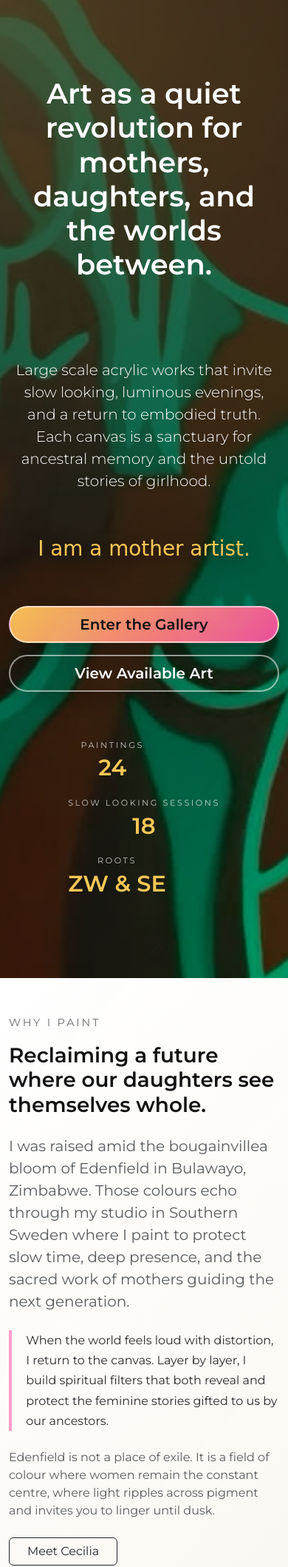
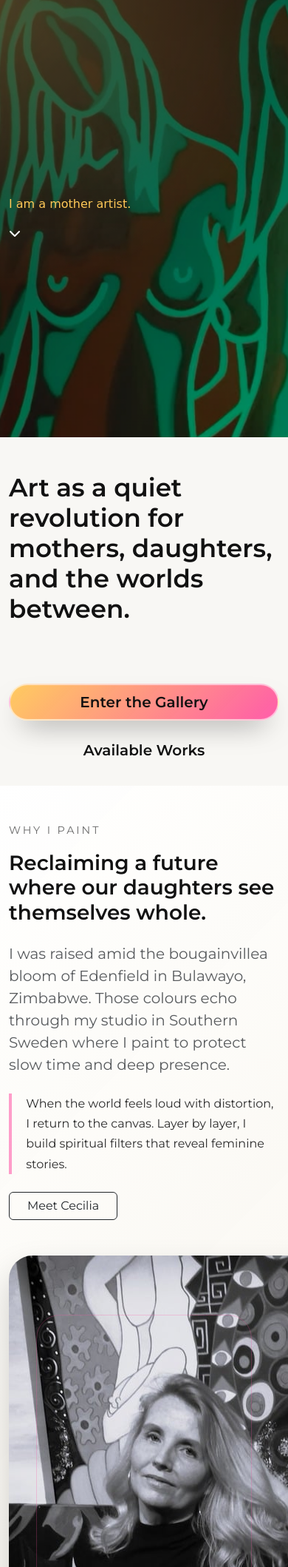
Before and after one commit to nazhameed/art-by-ck, a Django app: page / in a window 390 px wide; the page is wider, and only the part inside the window is pictured. Shown: the part 122-2240 px from the top of that part at 74% size. Run offline with Django 5.2, Linux system fonts and the light colour scheme; parts of the project's set-up code (start-up, migrations or seed data) failed here and were passed over; some web fonts are replaced.

Commit message:
feat: revamp home page layout and content for enhanced user experience

```diff
--- a/templates/home.html
+++ b/templates/home.html
@@ -9,39 +9,36 @@
 
 {% block content %}
 <section class="home-hero">
-  <div class="container-xxl py-5">
-    <div class="row justify-content-center text-center text-lg-start">
-      <div class="col-12 col-lg-10">
-        <div class="row g-5 align-items-start home-hero-grid">
-          <div class="col-lg-6 home-hero-col home-hero-col-title">
-            <h1 class="display-3 fw-semibold">
+  <div class="container-xxl">
+    <div class="home-hero-content">
+      <p class="home-hero-script cedarville-cursive-regular">
+        I am a mother artist.
+      </p>
+      <div class="hero-arrow">
+        <i class="fas fa-chevron-down"></i>
+      </div>
+    </div>
+  </div>
+</section>
+
+<!-- Clean content section below hero -->
+<section class="home-intro py-5">
+  <div class="container-xxl">
+    <div class="row justify-content-center">
+      <div class="col-lg-10">
+        <div class="row g-5 align-items-center">
+          <div class="col-lg-6">
+            <h1 class="display-4 fw-semibold mb-4">
               Art as a quiet revolution for mothers, daughters, and the worlds between.
             </h1>
           </div>
-          <div class="col-lg-6 home-hero-col home-hero-col-body">
-            <p class="lead">
-              Large scale acrylic works that invite slow looking, luminous evenings, and a return to embodied truth.
-              Each canvas is a sanctuary for ancestral memory and the untold stories of girlhood.
-            </p>
-            <p class="home-hero-script cedarville-cursive-regular fs-1 mt-3 mb-4">
-              I am a mother artist.
-            </p>
-            <div class="home-hero-buttons d-flex flex-wrap gap-3">
+          <div class="col-lg-6">
+            <div class="gallery-cta-highlight">
+              <div class="home-hero-buttons d-flex flex-wrap gap-3 mb-4">
                 <a class="btn home-hero-primary btn-lg" href="{% url 'gallery' %}">Enter the Gallery</a>
-              <a class="btn btn-outline-light btn-lg home-hero-secondary" href="{% url 'available_art' %}">View Available Art</a>
-            </div>
-            <div class="home-hero-stats">
-              <div class="stat-item">
-                <span class="label">Paintings</span>
-                <span class="value">24</span>
-              </div>
-              <div class="stat-item">
-                <span class="label">Slow looking sessions</span>
-                <span class="value">18</span>
-              </div>
-              <div class="stat-item">
-                <span class="label">Roots</span>
-                <span class="value">ZW &amp; SE</span>
+                <a class="btn home-hero-shop btn-lg" href="{% url 'available_art' %}">
+                  Available Works
+                </a>
               </div>
             </div>
           </div>
@@ -51,7 +48,7 @@
   </div>
 </section>
 
-<section class="home-story py-5 py-lg-5">
+<section class="home-story">
   <div class="container-xxl">
     <div class="row align-items-center g-5">
       <div class="col-lg-6">
@@ -61,53 +58,47 @@
         </h2>
         <p class="fs-5 text-muted">
           I was raised amid the bougainvillea bloom of Edenfield in Bulawayo, Zimbabwe. Those colours echo
-          through my studio in Southern Sweden where I paint to protect slow time, deep presence, and the sacred
-          work of mothers guiding the next generation.
+          through my studio in Southern Sweden where I paint to protect slow time and deep presence.
         </p>
-        <blockquote class="mt-4">
-          When the world feels loud with distortion, I return to the canvas. Layer by layer, I build spiritual filters that both reveal and protect the feminine stories gifted to us by our ancestors.
+        <blockquote class="mt-4 mb-4">
+          When the world feels loud with distortion, I return to the canvas. Layer by layer, I build spiritual filters that reveal feminine stories.
         </blockquote>
-        <p class="fs-6 text-muted mt-4">
-          Edenfield is not a place of exile. It is a field of colour where women remain the constant centre,
-          where light ripples across pigment and invites you to linger until dusk.
-        </p>
         <div class="mt-4">
           <a class="btn btn-outline-dark px-4" href="{% url 'about' %}">Meet Cecilia</a>
         </div>
       </div>
       <div class="col-lg-5 offset-lg-1">
-        <figure class="mb-0">
+        <div class="artist-image-container">
+          <figure class="artist-figure mb-0">
             <img
               src="{% static 'images/cecilia_k_contact.jpg' %}"
               alt="Portrait of Cecilia K in studio"
-            class="img-fluid"
+              class="artist-image"
               loading="lazy"
             />
           </figure>
         </div>
       </div>
     </div>
+  </div>
 </section>
 
-<section class="home-previews py-5 py-lg-5">
+<section class="home-previews">
   <div class="container-xxl position-relative">
     <div class="row justify-content-between align-items-end mb-5">
       <div class="col-lg-8">
         <span class="home-section-title text-light">Explore the portfolio</span>
         <h2 class="display-5 fw-semibold mt-3">Move through Edenfield</h2>
-        <p class="lead text-white-50 mt-3 mb-0">
+        <p class="lead text-white-10 mt-3 mb-0">
           From immersive exhibitions to journaled reflections, each path offers another way into the work.
         </p>
-      </div>
-      <div class="col-lg-4 text-lg-end mt-4 mt-lg-0">
-        <a class="btn btn-outline-light px-4" href="{% url 'contact' %}">Book a viewing</a>
       </div>
     </div>
     <div class="row row-cols-1 row-cols-md-2 row-cols-xl-3 g-4">
       <div class="col">
         <article class="home-preview-card h-100">
-          <div class="home-preview-media ratio ratio-4x3">
-            <img src="{% static 'images/let_sleeping_girls_lie.jpg' %}" alt="Let Sleeping Girls Lie painting detail" loading="lazy">
+          <div class="home-preview-media ratio ratio-1x1">
+            <img src="{% static 'images/let_sleeping_girls_lie.jpg' %}" alt="Let Sleeping Girls Lie painting" loading="lazy">
           </div>
           <div class="home-preview-body">
             <span class="eyebrow">Gallery</span>
@@ -119,8 +110,8 @@
       </div>
       <div class="col">
         <article class="home-preview-card h-100">
-          <div class="home-preview-media ratio ratio-4x3">
-            <img src="{% static 'images/untold_story.jpg' %}" alt="Untold Story painting detail" loading="lazy">
+          <div class="home-preview-media ratio ratio-1x1">
+            <img src="{% static 'images/untold_story.jpg' %}" alt="Untold Story painting" loading="lazy">
           </div>
           <div class="home-preview-body">
             <span class="eyebrow">Available art</span>
@@ -132,7 +123,7 @@
       </div>
       <div class="col">
         <article class="home-preview-card h-100">
-          <div class="home-preview-media ratio ratio-4x3">
+          <div class="home-preview-media ratio ratio-1x1">
             <img src="{% static 'images/the_garden_gate.jpg' %}" alt="Garden Gate exhibition installation" loading="lazy">
           </div>
           <div class="home-preview-body">
@@ -145,8 +136,8 @@
       </div>
       <div class="col">
         <article class="home-preview-card h-100">
-          <div class="home-preview-media ratio ratio-4x3">
-            <img src="{% static 'images/sofies_well.jpg' %}" alt="Sofie's Well painting detail" loading="lazy">
+          <div class="home-preview-media ratio ratio-1x1">
+            <img src="{% static 'images/sofies_well.jpg' %}" alt="Sofie's Well painting" loading="lazy">
           </div>
           <div class="home-preview-body">
             <span class="eyebrow">Journal</span>
@@ -158,7 +149,7 @@
       </div>
       <div class="col">
         <article class="home-preview-card h-100">
-          <div class="home-preview-media ratio ratio-4x3">
+          <div class="home-preview-media ratio ratio-1x1">
             <img src="{% static 'images/alone.jpg' %}" alt="Cecilia with an artwork" loading="lazy">
           </div>
           <div class="home-preview-body">
@@ -171,13 +162,13 @@
       </div>
       <div class="col">
         <article class="home-preview-card h-100">
-          <div class="home-preview-media ratio ratio-4x3">
-            <img src="{% static 'images/the_birth_of_venus.jpg' %}" alt="The Birth of Venus painting detail" loading="lazy">
+          <div class="home-preview-media ratio ratio-1x1">
+            <img src="{% static 'images/the_birth_of_venus.jpg' %}" alt="The Birth of Venus painting" loading="lazy">
           </div>
           <div class="home-preview-body">
             <span class="eyebrow">Contact</span>
             <h3>Curate a conversation</h3>
-            <p>Plan an exhibition, commission, or artist talk tailored to your space and audience.</p>
+            <p>Plan an exhibition or artist talk tailored to your space and audience.</p>
             <a class="home-preview-link" href="{% url 'contact' %}">Get in touch</a>
           </div>
         </article>
@@ -187,22 +178,91 @@
 </section>
 
 <section class="container-xxl py-5 py-lg-5">
-  <div class="home-cta p-5 p-lg-5">
-    <div class="row align-items-center home-cta-content g-4">
-      <div class="col-lg-7">
-        <span class="home-section-title text-dark">Slow looking sessions</span>
-        <h2 class="display-5 fw-semibold mt-3">
-          Host an outdoor Evening Garden gathering and let colour transform your dusk.
+  <div class="home-contact-cta p-5 p-lg-5">
+    <div class="row justify-content-center">
+      <div class="col-lg-8 text-center">
+        <div class="contact-intro mb-5">
+          <span class="home-section-title text-white">Get in touch</span>
+          <h2 class="display-5 fw-light mt-3 text-white mb-4">
+            Start a conversation about art and exhibitions
           </h2>
-        <p class="fs-5 mt-3 mb-0">
-          I create intimate, intentional experiences for families, schools, and cultural spaces where light,
-          landscape, and story align. Invite your community to step into Edenfield.
+          <p class="lead text-white-85 mb-0 mx-auto" style="max-width: 600px;">
+            Whether you're interested in a specific piece, planning an exhibition, or exploring a private viewing.
           </p>
         </div>
-      <div class="col-lg-4 offset-lg-1 text-lg-end">
-        <a class="btn btn-dark btn-lg" href="{% url 'contact' %}">Start a conversation</a>
+
+        <div class="contact-services mb-5">
+          <div class="row g-4 justify-content-center">
+            <div class="col-md-4">
+              <div class="service-item">
+                <div class="service-icon">
+                  <i class="fas fa-palette"></i>
+                </div>
+                <h6 class="service-title">Original Artwork</h6>
+                <p class="service-description">Discover pieces available for collection</p>
+              </div>
+            </div>
+            <div class="col-md-4">
+              <div class="service-item">
+                <div class="service-icon">
+                  <i class="fas fa-eye"></i>
+                </div>
+                <h6 class="service-title">Private Viewings</h6>
+                <p class="service-description">Schedule intimate studio visits</p>
+              </div>
+            </div>
+            <div class="col-md-4">
+              <div class="service-item">
+                <div class="service-icon">
+                  <i class="fas fa-users"></i>
+                </div>
+                <h6 class="service-title">Exhibition Planning</h6>
+                <p class="service-description">Curate meaningful installations</p>
+              </div>
+            </div>
+          </div>
+        </div>
+
+        <div class="contact-action">
+          <a class="btn btn-contact btn-lg" href="{% url 'contact' %}">
+            Begin the conversation
+            <i class="fas fa-arrow-right ms-2"></i>
+          </a>
+        </div>
       </div>
     </div>
   </div>
 </section>
 {% endblock %}
+
+{% block extra_scripts %}
+<script>
+document.addEventListener('DOMContentLoaded', function() {
+  // Expandable text functionality
+  const readMoreBtns = document.querySelectorAll('.read-more-btn');
+
+  readMoreBtns.forEach(btn => {
+    btn.addEventListener('click', function() {
+      const expandableText = this.closest('.expandable-text');
+      const preview = expandableText.querySelector('.text-preview');
+      const full = expandableText.querySelector('.text-full');
+      const icon = this.querySelector('i');
+
+      if (full.style.display === 'none') {
+        preview.style.display = 'none';
+        full.style.display = 'block';
+        icon.classList.remove('fa-plus');
+        icon.classList.add('fa-minus');
+        this.innerHTML = '<i class="fas fa-minus me-1"></i> Show Less';
+      } else {
+        preview.style.display = 'block';
+        full.style.display = 'none';
+        icon.classList.remove('fa-minus');
+        icon.classList.add('fa-plus');
+        this.innerHTML = '<i class="fas fa-plus me-1"></i> Learn More';
+      }
+    });
+  });
+});
+</script>
+{% endblock %}
```
Lines whose indentation alone changed are shown as unchanged.
